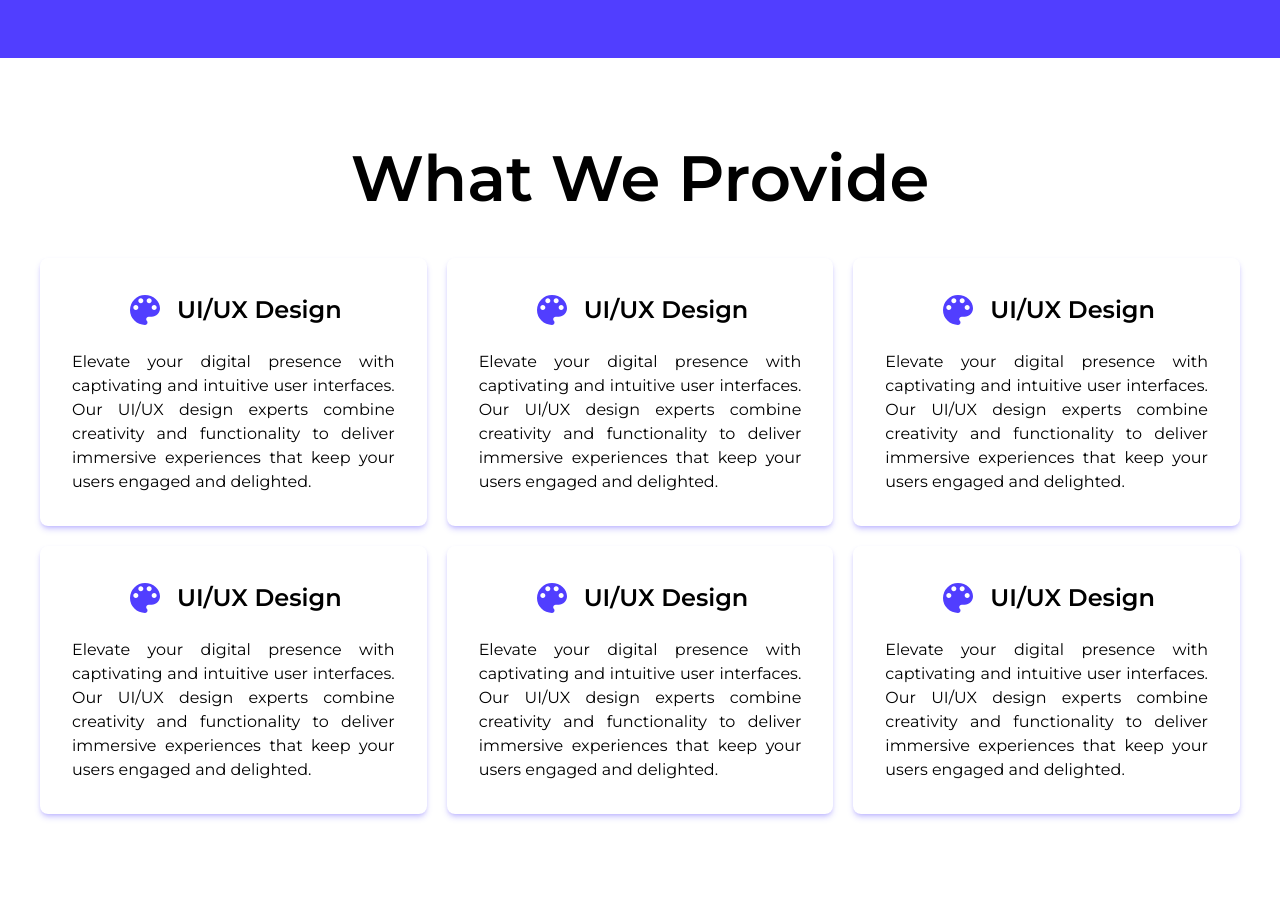
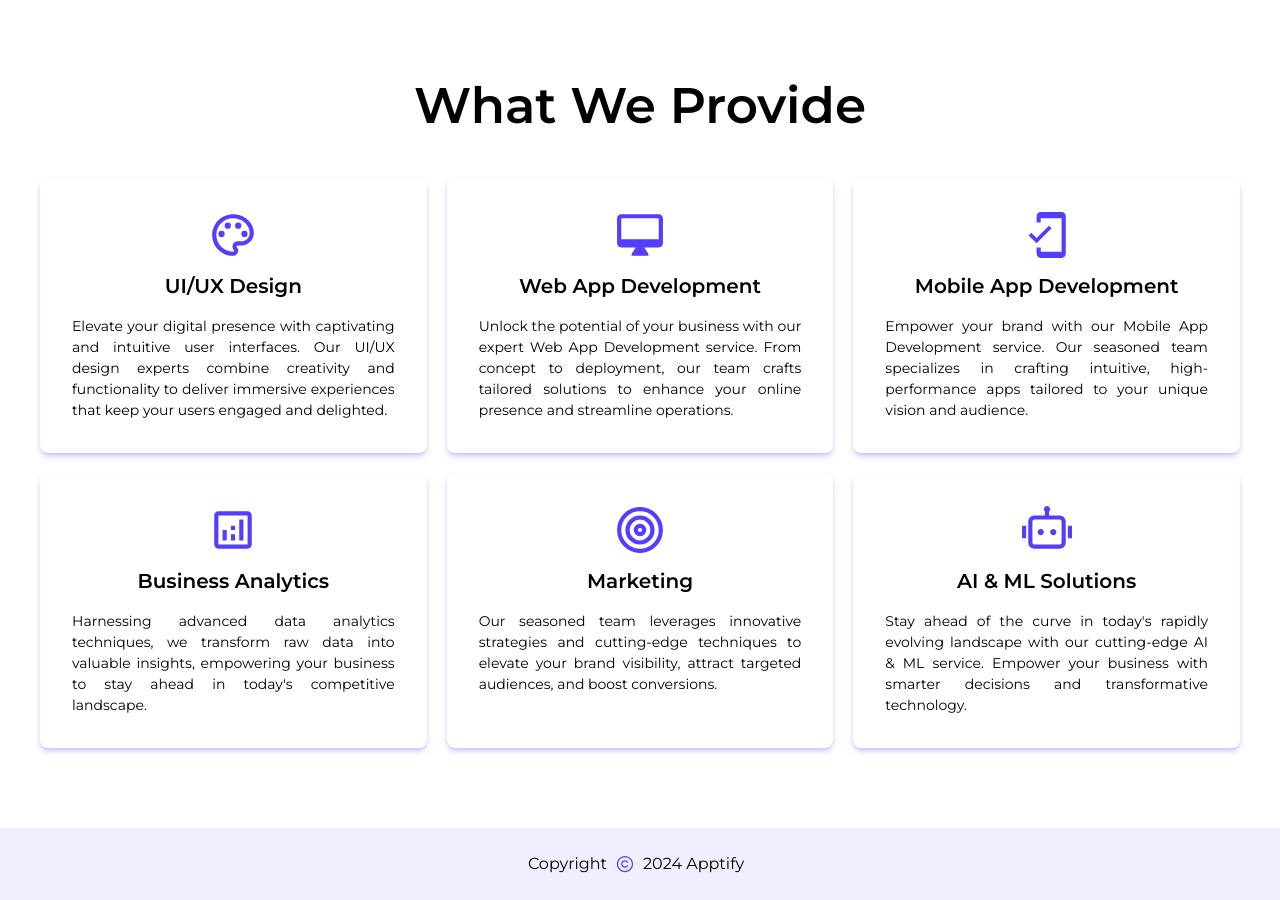
Before and after one commit to baranidharanofficial/apptify-ui, a Next.js app: page / in a window 1280 px wide. Shown: the part 1400-2300 px from the top of the page. Built offline with nearby package versions, Linux system fonts and the light colour scheme.

Commit message:
Service Information Update

```diff
--- a/app/page.tsx
+++ b/app/page.tsx
@@ -3,7 +3,11 @@
 import Image from 'next/image';
 import { useState } from 'react';
 import { FaPlay } from "react-icons/fa";
-import { MdClose, MdColorLens, MdDesignServices, MdMenu } from 'react-icons/md';
+import { FcLike } from 'react-icons/fc';
+import { FiTarget } from 'react-icons/fi';
+import { LiaCopyright } from 'react-icons/lia';
+import { MdBusiness, MdClose, MdColorLens, MdCopyright, MdDesignServices, MdDesktopMac, MdMenu, MdMobileFriendly, MdOutlineAnalytics, MdOutlineColorLens, MdOutlineDesktopMac, MdOutlineMediation } from 'react-icons/md';
+import { RiRobot2Line } from 'react-icons/ri';
 
 export default function Home() {
   const [sideNav, showSideNav] = useState(false);
@@ -73,15 +77,15 @@ export default function Home() {
 
       <div className='w-full h-max bg-[#513eff] flex flex-col items-center relative'>
         <div className='w-full h-full max-w-[1200px] max-xl:px-[5%] pb-20 pt-[300px] max-md:pt-[200px] flex flex-col items-center'>
-          <p className='text-[64px] max-xl:text-[52px]  max-md:text-[40px] max-sm:text-[28px] font-semibold leading-tight text-white mb-10'>Who We Are</p>
+          <p className='text-[50px]  max-md:text-[40px] max-sm:text-[28px] font-semibold leading-tight text-white mb-10'>Who We Are</p>
 
           <div className='h-full flex items-center justify-between max-md:flex-col'>
             <div className='w-[25%] max-lg:w-[30%] max-md:w-full h-full flex flex-col max-md:flex-row max-md:mb-2 justify-between'>
-              <p className='text-[64px] max-xl:text-[52px]  max-md:text-[40px] max-sm:text-[24px] font-semibold leading-tight text-white'><span className='font-bold text-[74px] max-xl:text-[62px]  max-md:text-[50px] max-sm:text-[32px]'>D</span>esign</p>
-              <p className='text-[64px] max-xl:text-[52px]  max-md:text-[40px] max-sm:text-[24px] font-semibold leading-tight text-white'><span className='font-bold text-[74px] max-xl:text-[62px]  max-md:text-[50px] max-sm:text-[32px]'>D</span>evelop</p>
-              <p className='text-[64px] max-xl:text-[52px]  max-md:text-[40px] max-sm:text-[24px] font-semibold leading-tight text-white'><span className='font-bold text-[74px] max-xl:text-[62px]  max-md:text-[50px] max-sm:text-[32px]'>D</span>eploy</p>
+              <p className='text-[50px]  max-md:text-[40px] max-sm:text-[24px] font-semibold leading-tight text-white'><span className='font-bold text-[62px]  max-md:text-[50px] max-sm:text-[32px]'>D</span>esign</p>
+              <p className='text-[50px]  max-md:text-[40px] max-sm:text-[24px] font-semibold leading-tight text-white'><span className='font-bold text-[62px]  max-md:text-[50px] max-sm:text-[32px]'>D</span>evelop</p>
+              <p className='text-[50px]  max-md:text-[40px] max-sm:text-[24px] font-semibold leading-tight text-white'><span className='font-bold text-[62px]  max-md:text-[50px] max-sm:text-[32px]'>D</span>eploy</p>
             </div>
-            <p className='w-[75%] max-lg:w-[70%] max-md:w-full text-white text-[20px] max-xl:text-[18px] max-lg:text-[15px] max-sm:text-[14px] text-justify'>Welcome to Apptify, your premier destination for cutting-edge software products and services.
+            <p className='w-[75%] max-lg:w-[70%] max-md:w-full text-white text-[18px] max-lg:text-[15px] max-sm:text-[14px] text-justify'>Welcome to Apptify, your premier destination for cutting-edge software products and services.
               At Apptify, we're dedicated to revolutionizing the digital landscape by providing top-notch solutions tailored to meet your unique needs.
               Apptify is a dynamic team of seasoned professionals passionate about technology and innovation. With years of collective experience in the software industry,
               our experts are committed to delivering excellence in every project we undertake. At Apptify, we offer a comprehensive range of software products and services designed
@@ -95,58 +99,50 @@ export default function Home() {
 
 
       <div className='w-full h-max max-w-[1200px] max-xl:px-[5%] py-20 flex flex-col items-center'>
-        <p className='text-[64px] max-xl:text-[52px]  max-md:text-[40px] max-sm:text-[28px] font-semibold leading-tight mb-10'>What We Provide</p>
+        <p className='text-[50px] max-md:text-[40px] max-sm:text-[28px] font-semibold leading-tight mb-10'>What We Provide</p>
 
         <div className='w-full grid grid-cols-3 gap-5 max-lg:grid-cols-2 max-sm:grid-cols-1'>
-          <div className='h-max w-full rounded-lg shadow-[#513eff43] shadow-md p-8'>
-            <div className='flex items-center justify-center mb-5'>
-              <MdColorLens className='text-[#513eff] text-[40px] mr-3' />
-              <p className=' text-2xl font-semibold'>UI/UX Design</p>
-            </div>
-            <p className='text-justify'>Elevate your digital presence with captivating and intuitive user interfaces. Our UI/UX design experts combine creativity and functionality
+          <div className='h-full w-full flex flex-col items-center rounded-lg shadow-[#513eff43] shadow-md p-8'>
+            <MdOutlineColorLens className='text-[#513eff] text-[50px] mb-3' />
+            <p className='text-xl mb-4 font-semibold'>UI/UX Design</p>
+            <p className='text-[14px] text-justify'>Elevate your digital presence with captivating and intuitive user interfaces. Our UI/UX design experts combine creativity and functionality
               to deliver immersive experiences that keep your users engaged and delighted.</p>
           </div>
-          <div className='h-max w-full rounded-lg shadow-[#513eff43] shadow-md p-8'>
-            <div className='flex items-center justify-center mb-5'>
-              <MdColorLens className='text-[#513eff] text-[40px] mr-3' />
-              <p className=' text-2xl font-semibold'>UI/UX Design</p>
-            </div>
-            <p className='text-justify'>Elevate your digital presence with captivating and intuitive user interfaces. Our UI/UX design experts combine creativity and functionality
-              to deliver immersive experiences that keep your users engaged and delighted.</p>
+          <div className='h-full w-full flex flex-col items-center rounded-lg shadow-[#513eff43] shadow-md p-8'>
+            <MdOutlineDesktopMac className='text-[#513eff] text-[50px] mb-3' />
+            <p className='text-xl mb-4 font-semibold'>Web App Development</p>
+            <p className='text-[14px] text-justify'>Unlock the potential of your business with our expert Web App Development service. From concept to deployment, our team crafts tailored solutions to enhance your online presence and streamline operations.</p>
           </div>
-          <div className='h-max w-full rounded-lg shadow-[#513eff43] shadow-md p-8'>
-            <div className='flex items-center justify-center mb-5'>
-              <MdColorLens className='text-[#513eff] text-[40px] mr-3' />
-              <p className=' text-2xl font-semibold'>UI/UX Design</p>
-            </div>
-            <p className='text-justify'>Elevate your digital presence with captivating and intuitive user interfaces. Our UI/UX design experts combine creativity and functionality
-              to deliver immersive experiences that keep your users engaged and delighted.</p>
+          <div className='h-full w-full flex flex-col items-center rounded-lg shadow-[#513eff43] shadow-md p-8'>
+            <MdMobileFriendly className='text-[#513eff] text-[50px] mb-3' />
+            <p className='text-xl mb-4 font-semibold'>Mobile App Development</p>
+            <p className='text-[14px] text-justify'>Empower your brand with our Mobile App Development service. Our seasoned team specializes in crafting intuitive, high-performance apps tailored to your unique vision and audience.</p>
           </div>
-          <div className='h-max w-full rounded-lg shadow-[#513eff43] shadow-md p-8'>
-            <div className='flex items-center justify-center mb-5'>
-              <MdColorLens className='text-[#513eff] text-[40px] mr-3' />
-              <p className=' text-2xl font-semibold'>UI/UX Design</p>
-            </div>
-            <p className='text-justify'>Elevate your digital presence with captivating and intuitive user interfaces. Our UI/UX design experts combine creativity and functionality
-              to deliver immersive experiences that keep your users engaged and delighted.</p>
+          <div className='h-full w-full flex flex-col items-center rounded-lg shadow-[#513eff43] shadow-md p-8'>
+            <MdOutlineAnalytics className='text-[#513eff] text-[50px] mb-3' />
+            <p className='text-xl mb-4 font-semibold'>Business Analytics</p>
+            <p className='text-[14px] text-justify'>Harnessing advanced data analytics techniques, we transform raw data into valuable insights, empowering your business to stay ahead in today's competitive landscape.</p>
           </div>
-          <div className='h-max w-full rounded-lg shadow-[#513eff43] shadow-md p-8'>
-            <div className='flex items-center justify-center mb-5'>
-              <MdColorLens className='text-[#513eff] text-[40px] mr-3' />
-              <p className=' text-2xl font-semibold'>UI/UX Design</p>
-            </div>
-            <p className='text-justify'>Elevate your digital presence with captivating and intuitive user interfaces. Our UI/UX design experts combine creativity and functionality
-              to deliver immersive experiences that keep your users engaged and delighted.</p>
+          <div className='h-full w-full flex flex-col items-center rounded-lg shadow-[#513eff43] shadow-md p-8'>
+            <FiTarget className='text-[#513eff] text-[50px] mb-3' />
+            <p className='text-xl font-semibold mb-4'>Marketing</p>
+            <p className='text-[14px] text-justify'>Our seasoned team leverages innovative strategies and cutting-edge techniques to elevate your brand visibility, attract targeted audiences, and boost conversions.</p>
           </div>
-          <div className='h-max w-full rounded-lg shadow-[#513eff43] shadow-md p-8'>
-            <div className='flex items-center justify-center mb-5'>
-              <MdColorLens className='text-[#513eff] text-[40px] mr-3' />
-              <p className=' text-2xl font-semibold'>UI/UX Design</p>
-            </div>
-            <p className='text-justify'>Elevate your digital presence with captivating and intuitive user interfaces. Our UI/UX design experts combine creativity and functionality
-              to deliver immersive experiences that keep your users engaged and delighted.</p>
+          <div className='h-full w-full flex flex-col items-center rounded-lg shadow-[#513eff43] shadow-md p-8'>
+            <RiRobot2Line className='text-[#513eff] text-[50px] mb-3' />
+            <p className='text-xl font-semibold mb-4'>AI & ML Solutions</p>
+            <p className='text-[14px] text-justify'>Stay ahead of the curve in today's rapidly evolving landscape with our cutting-edge AI & ML service. Empower your business with smarter decisions and transformative technology.</p>
           </div>
         </div>
+      </div>
+
+      <div className='py-6 bg-[#f0eeff] w-full text-center'>
+        <div className='flex items-center justify-center'>
+          <p className='mr-2'>Copyright</p>
+          <LiaCopyright className='text-[20px] mr-2 text-[#513eff]' />
+          <p className='mr-2'>2024 Apptify</p>
+        </div>
+
       </div>
 
     </main>
```
